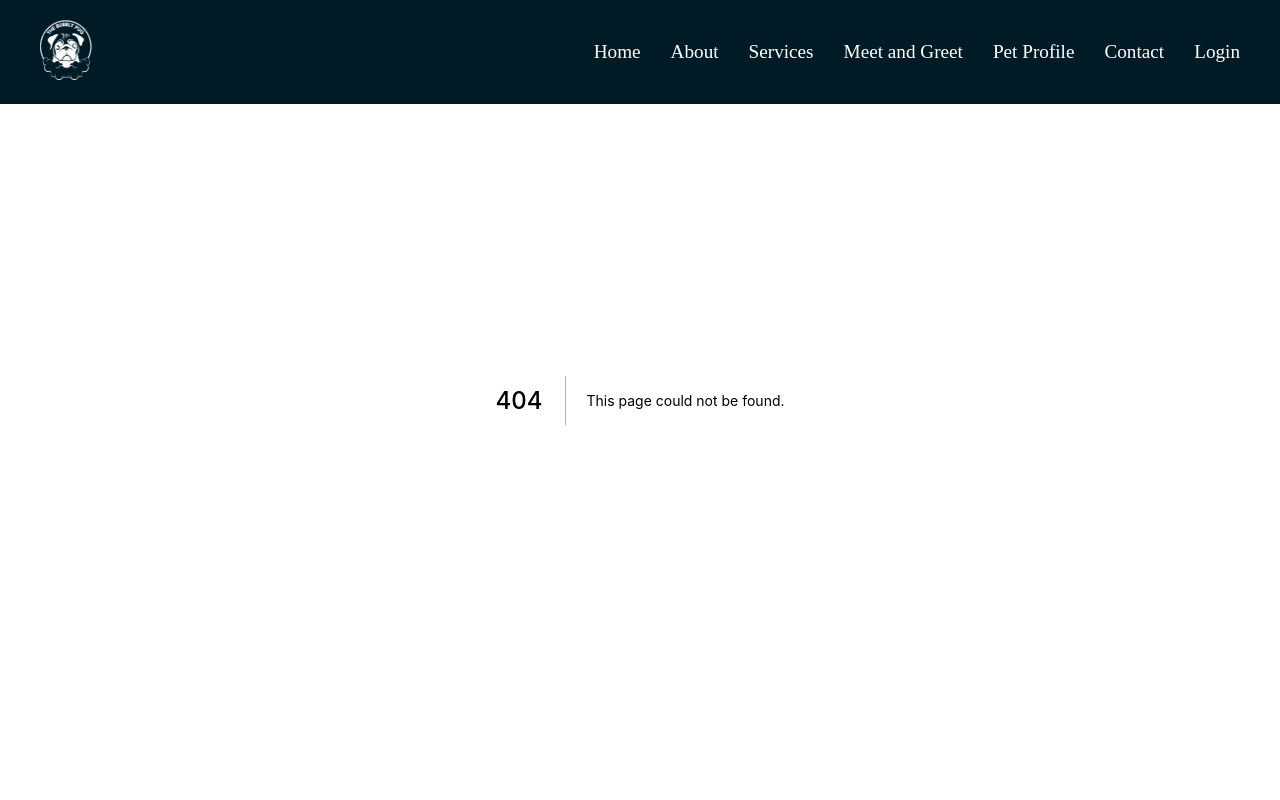
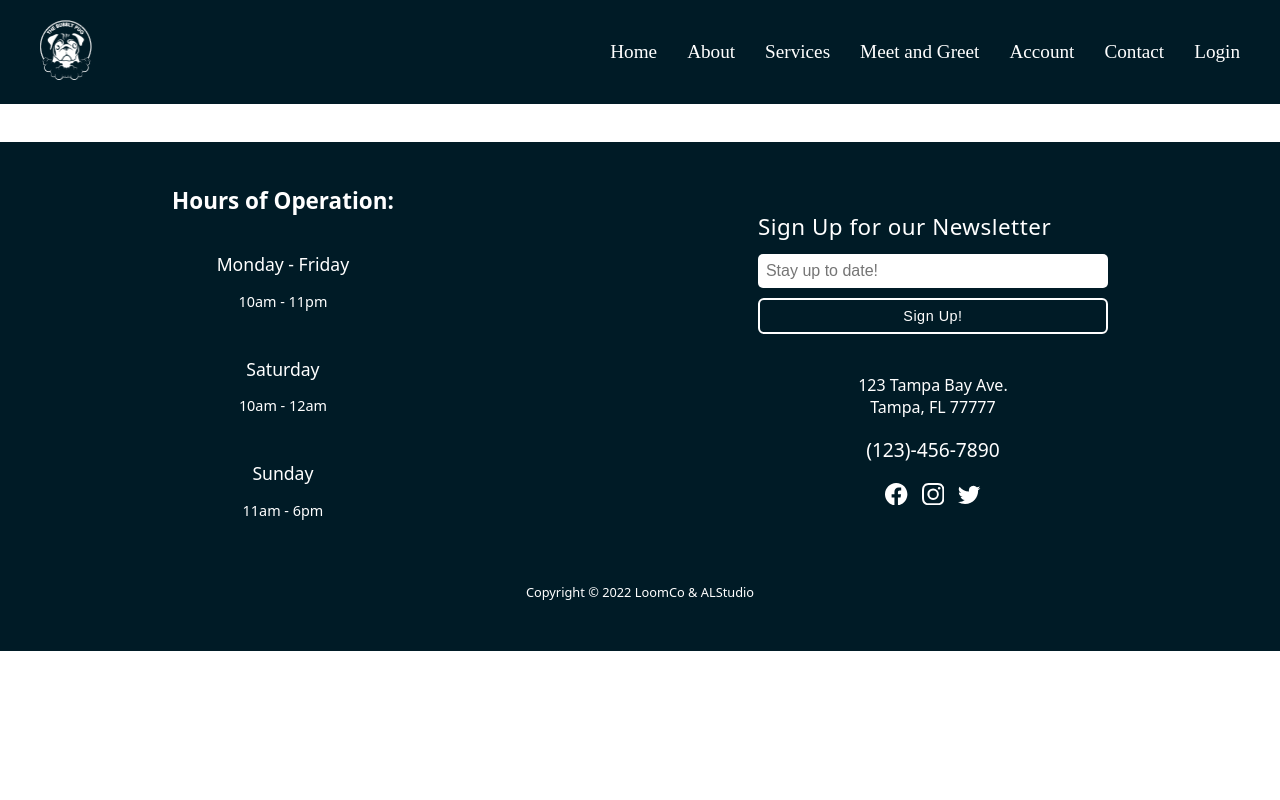
Before and after one commit to TheLoomCo/The-Bubbly-Pug, a Next.js app: page /account in a window 1280 px wide. Before the commit this address had no page. Shown: the top 800 px of the page. Built offline with nearby package versions, Linux system fonts and the light colour scheme; a web font is replaced by a local one.

Commit message:
Navigation + Dropdown + Account Page

```diff
--- a/Components/Navigation/index.jsx
+++ b/Components/Navigation/index.jsx
@@ -3,12 +3,14 @@ import Link from 'next/link';
 import { useRouter } from 'next/router';
 import { NavLinkData } from './NavLinkData';
 import Image from 'next/image'
+import { AiFillCloseCircle } from 'react-icons/ai'
 
 
 const Navigation = () => {
     const router = useRouter();
 
-    const [toggleMobileMenu, setToggleMobileMenu] = useState(false)
+    const [toggleMobileMenu, setToggleMobileMenu] = useState(false);
+    const [toggleAccountDropdown, setToggleAccountDropdown] = useState(false);
 
     return (
         <div className='navbar-style__wrapper'>
@@ -34,7 +36,7 @@ const Navigation = () => {
                 </button>
 
                 <ul className={toggleMobileMenu ? 'nav-list active-links' : 'nav-list'} id="navigationLinks">
-                    {
+                    {/* {
                         NavLinkData.map((link) => (
                             <li key={link?.id} >
                                 <Link href={link?.url}>
@@ -44,7 +46,20 @@ const Navigation = () => {
                                 </Link>
                             </li>
                         ))
-                    }
+                    } */}
+                    <li><Link href="/"><a className={`${router.pathname === "/" ? 'active' : ''}`}>Home</a></Link></li>
+                    <li><Link href="/about"><a className={`${router.pathname === "/about" ? 'active' : ''}`}>About</a></Link></li>
+                    <li><Link href="/services"><a className={`${router.pathname === "/services" ? 'active' : ''}`}>Services</a></Link></li>
+                    <li><Link href="/#meetAndGreet"><a className={`${router.pathname === "/#meetAndGreet" ? 'active' : ''}`}>Meet and Greet</a></Link></li>
+                    <li className='account__dropdown' onClick={() => setToggleAccountDropdown((prev) => !prev)}>Account
+                        <ul className={toggleAccountDropdown ? 'account-menu__dropdown show-account-menu' : 'account-menu__dropdown'}>
+                            <AiFillCloseCircle className='account-dropdown__close-icon' />
+                            <li><Link href="/account"><a >Account</a></Link></li>
+                            <li><Link href="/pet-profile"><a >Pet Profile</a></Link></li>
+                        </ul>
+                    </li>
+                    <li><Link href="/contact"><a className={`${router.pathname === "/contact" ? 'active' : ''}`}>Contact</a></Link></li>
+                    <li><Link href="/login"><a className={`${router.pathname === "/login" ? 'active' : ''}`}>Login</a></Link></li>
                 </ul>
             </nav>
         </div>
--- a/Components/Navigation/navigation.modules.css
+++ b/Components/Navigation/navigation.modules.css
@@ -48,21 +48,13 @@
     font-family: 'Delius';
 }
 
-/* .nav-communication__container {
-    display: flex;
-    justify-content: space-between;
-    color: #fff;
-    width: 100%;
-    padding: 20px 20px;
-} */
-
-
 .nav-logo__desktop {
     display: none;
 }
 
 .nav-list {
     display: none;
+    color: #fff;
 }
 
 .nav-list.active-links {
@@ -88,6 +80,35 @@
 .nav-list li a {
     color: #fff;
     position: relative;
+}
+
+.account__dropdown {
+    cursor: pointer;
+    position: relative;
+}
+
+.account-menu__dropdown {
+    display: none;
+}
+
+.account-dropdown__close-icon {
+	position: absolute;
+	top: 10px;
+	left: 300px;
+	color: #fff;
+	font-size: 2rem;
+}
+
+.account-menu__dropdown.show-account-menu {
+    padding: 20px;
+    width: 100vw;
+    position: absolute;
+    top: 40px;
+    left: -20px;
+    display: flex;
+    flex-direction: column;
+    row-gap: 10px;
+    background-color: #001B26;
 }
 
 @media screen and (min-width: 1025px) {
@@ -162,7 +183,7 @@
         width: 50px;
     }
 
-    /* .nav-list li a.active::before {
+    .nav-list li a.active::before {
         content: '';
         position: absolute;
         bottom: -7px;
@@ -171,11 +192,11 @@
         background-color: #fff;
         height: 2px;
         transition: width 0.5s ease;
-    } */
+    }
 
 
-    /* .nav-list li a.active:hover::before {
+    .nav-list li a.active:hover::before {
         width: 50%;
-    } */
+    }
 
 }
--- /dev/null
+++ b/pages/account.js
@@ -0,0 +1,9 @@
+import React from 'react'
+
+const Account = () => {
+    return (
+        <div>Account</div>
+    )
+}
+
+export default Account
```
